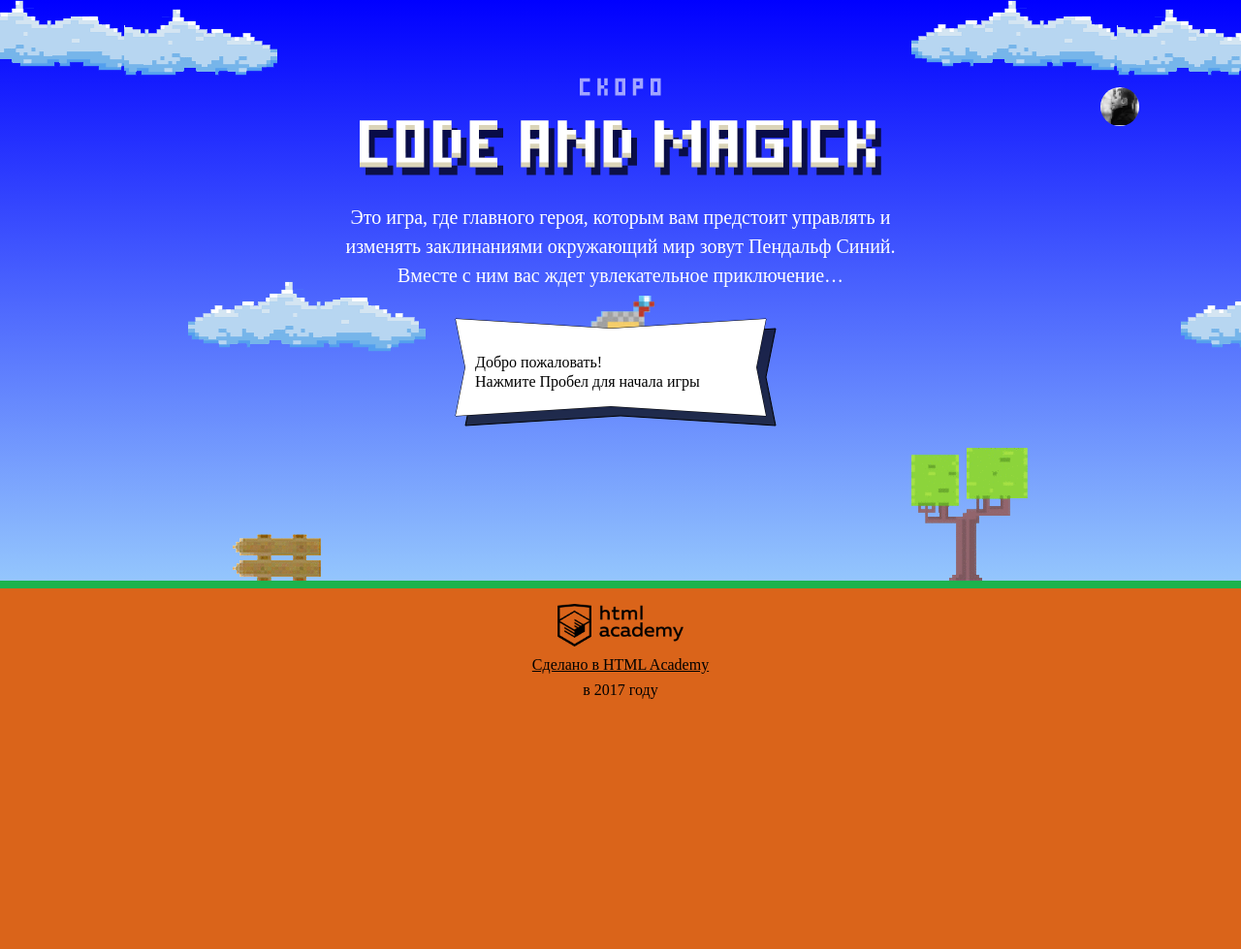
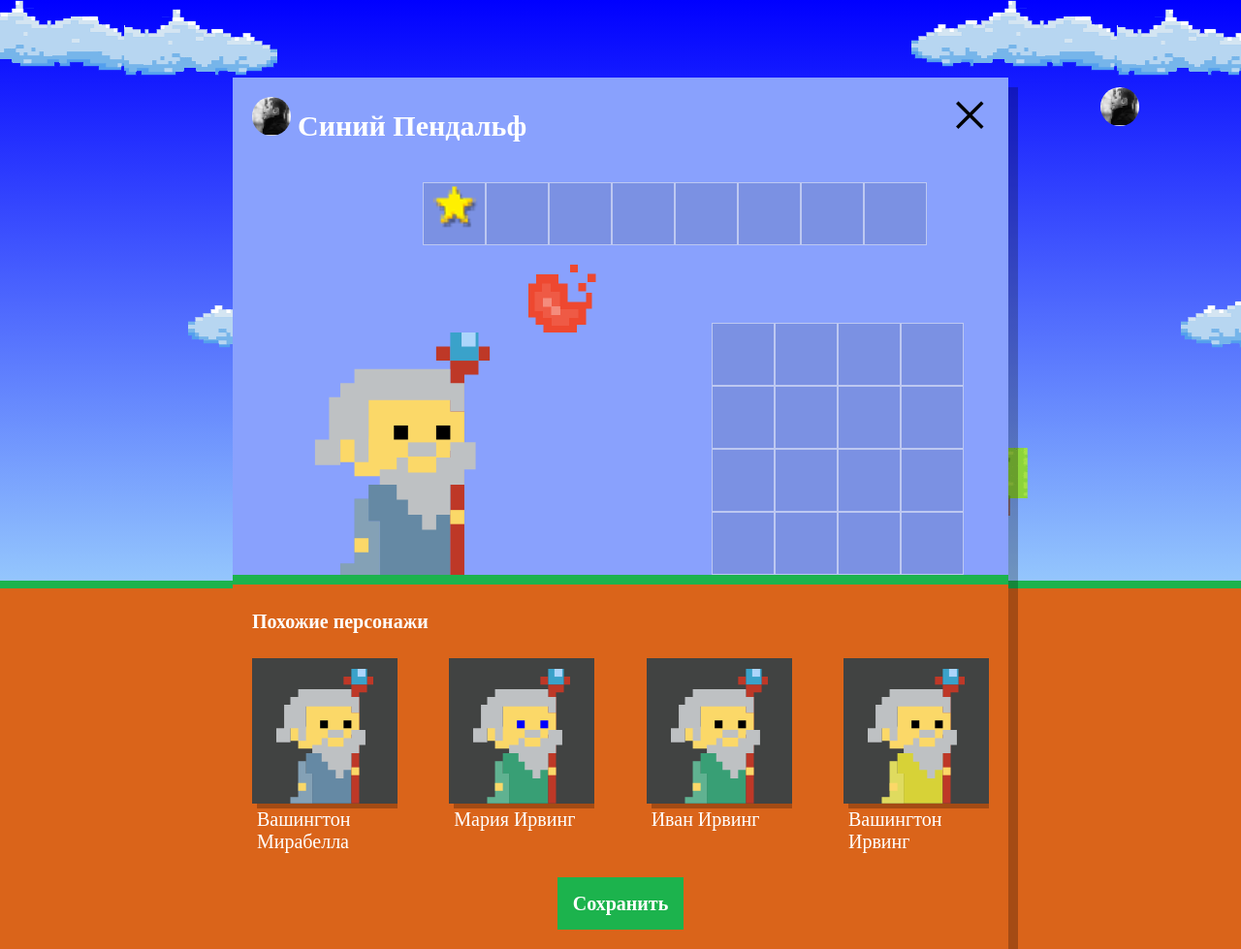
Before and after one commit to Katehet/70982-code-and-magick, a website: page index.html in a window 1280 px wide. Shown: the whole page at 97% size. Before the commit the page ends 800 px from the top, so only its background shows below. Drawn offline with Linux system fonts and the light colour scheme; a web font is replaced by a local one.

Commit message:
Добавляет похожих персонажей

```diff
--- a/index.html
+++ b/index.html
@@ -199,6 +199,7 @@
     return (height / 3 - getWizardHeight());
   };
 </script>
+<script src="js/setup.js"></script>
 <script src="js/stat.js"></script>
 <script src="js/game.js"></script>
 
--- /dev/null
+++ b/js/setup.js
@@ -0,0 +1,68 @@
+'use strict';
+
+// Показывает диалоговое окно
+document.querySelector('.setup').classList.remove('hidden');
+// Массив данных мага
+var names = ['Иван', 'Хуан Себастьян', 'Мария', 'Кристоф', 'Виктор', 'Юлия', 'Люпита', 'Вашингтон'];
+var surnames = ['да Марья', 'Верон', 'Мирабелла', 'Вальц', 'Онопко', 'Топольницкая', 'Нионго', 'Ирвинг'];
+var coatColor = ['rgb(101, 137, 164)', 'rgb(241, 43, 107)', 'rgb(146, 100, 161)', 'rgb(56, 159, 117)', 'rgb(215, 210, 55)', 'rgb(0, 0, 0)'];
+var eyesColor = ['black', 'red', 'blue', 'yellow', 'green'];
+
+// Ищет место для вставки
+var similarListElement = document.querySelector('.setup-similar-list');
+// "Достает" содержимое шаблона мага
+var similarWizardTemplate = document.querySelector('#similar-wizard-template').content.querySelector('.setup-similar-item');
+// Количество магов
+var numberOfWizards = 4;
+
+// Считает случайное число
+var random = function (arr) {
+  return arr[Math.floor(Math.random() * arr.length)];
+};
+
+var randomName = function () {
+  var name = random(names);
+  var surname = random(surnames);
+
+  return name + ' ' + surname;
+};
+
+// Шаблон объекта - маг
+var objectTemplate = function () {
+  return {
+    name: randomName(),
+    coatColor: random(coatColor),
+    eyesColor: random(eyesColor)
+  };
+};
+
+// Шаблон массива - все маги
+var wizards = function () {
+  var arrayTemplate = [];
+  for (var i = 0; i < numberOfWizards; i++) {
+    arrayTemplate.push(objectTemplate());
+  }
+  return arrayTemplate;
+};
+var arrayTemplate = wizards();
+
+// Создает мага согласно шаблону
+var renderWizard = function (wizard) {
+  var wizardElement = similarWizardTemplate.cloneNode(true);
+  wizardElement.querySelector('.setup-similar-label').textContent = wizard.name;
+  wizardElement.querySelector('.wizard-coat').style.fill = wizard.coatColor;
+  wizardElement.querySelector('.wizard-eyes').style.fill = wizard.eyesColor;
+
+  return wizardElement;
+};
+
+// Добавляет магов на страницу
+var fragment = document.createDocumentFragment();
+
+for (var i = 0; i < arrayTemplate.length; i++) {
+  fragment.appendChild(renderWizard(arrayTemplate[i]));
+}
+similarListElement.appendChild(fragment);
+
+// Показывает похожих персонажей
+document.querySelector('.setup-similar').classList.remove('hidden');
```
